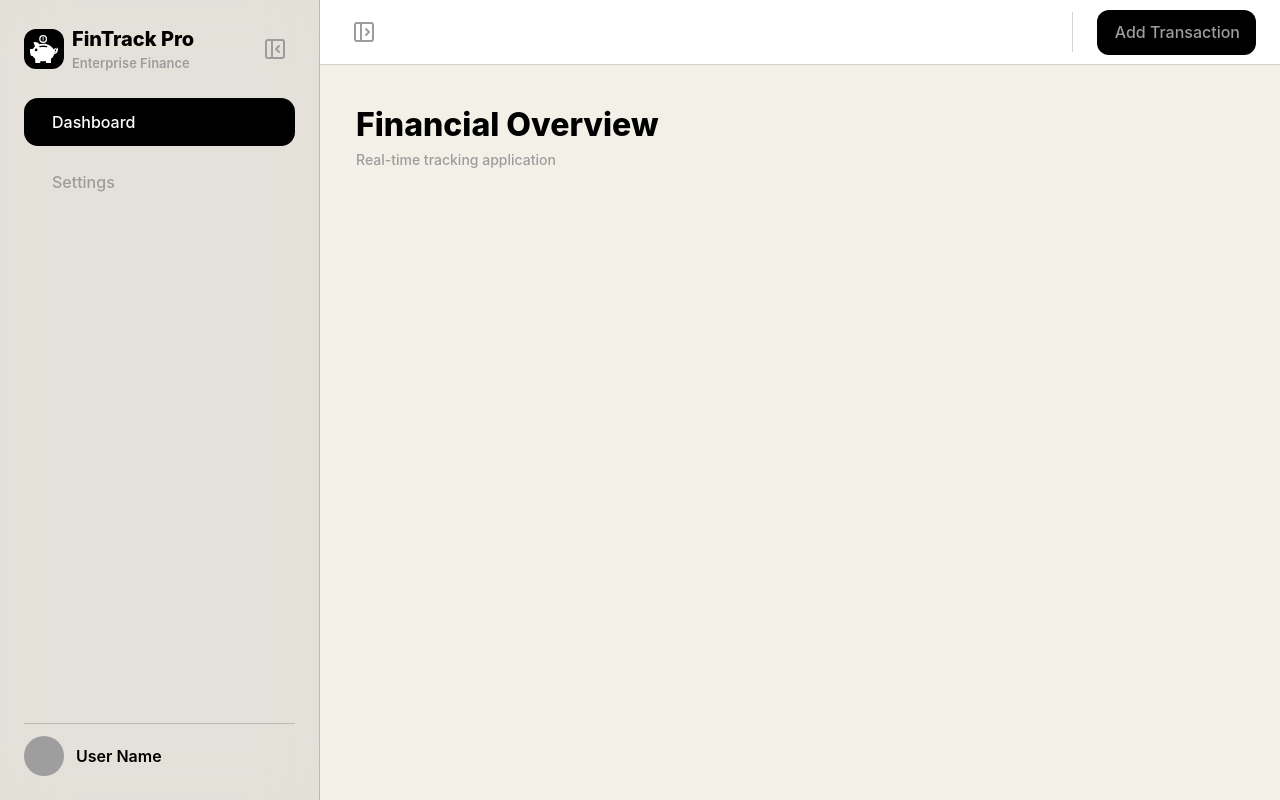
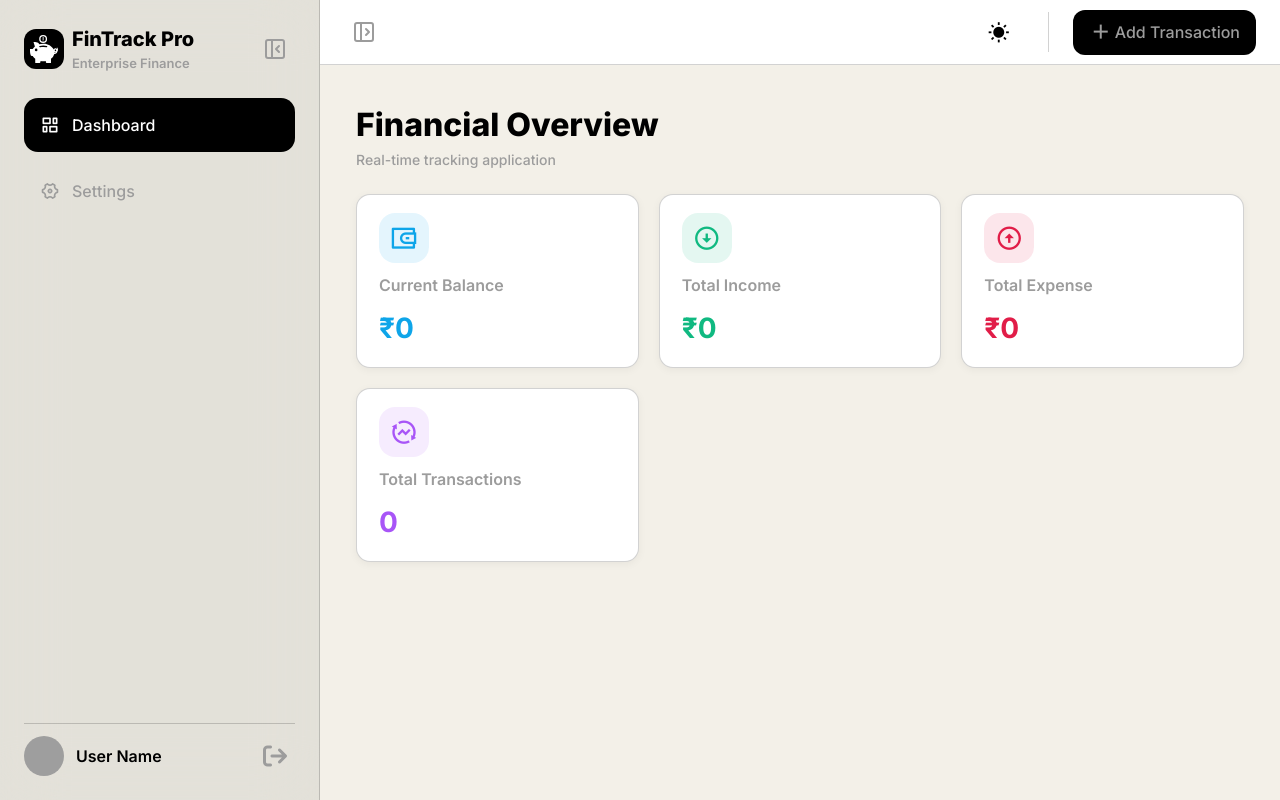
Before and after one commit to Bismay-exe/expense-tracker-redux, a React (Vite) app: page / in a window 1280 px wide. Built offline with nearby package versions, Linux system fonts and the light colour scheme; grey boxes are pictures that could not be loaded.

Commit message:
feat(ui): add StatCard component with hardcoded overview stats on Dashboard

```diff
--- /dev/null
+++ b/src/components/dashboard/StatCard.jsx
@@ -0,0 +1,15 @@
+import React from 'react'
+
+const StatCard = ({ icon, label, value, iconColor, iconBg }) => {
+  return (
+    <div className="card overview-card">
+      <div className="icon-box" style={{ background: iconBg }}>
+        <i className={icon} style={{ color: iconColor }}></i>
+      </div>
+      <h4>{label}</h4>
+      <h1 style={{ color: iconColor }}>{value}</h1>
+    </div>
+  )
+}
+
+export default StatCard
--- a/src/index.css
+++ b/src/index.css
@@ -1,5 +1,3 @@
-@import "tailwindcss";
-
 /* ─── Google Fonts ─────────────────────────────────────────── */
 @import url('https://fonts.googleapis.com/css2?family=Inter:ital,opsz,wght@0,14..32,100..900;1,14..32,100..900&display=swap');
 
@@ -8,6 +6,8 @@
 
 /* ─── Font Awesome ─────────────────────────────────────────── */
 @import url('https://cdnjs.cloudflare.com/ajax/libs/font-awesome/6.4.0/css/all.min.css');
+
+@import "tailwindcss";
 
 /* ─── CSS Variables ────────────────────────────────────────── */
 :root,
--- a/src/pages/Dashboard.jsx
+++ b/src/pages/Dashboard.jsx
@@ -1,6 +1,7 @@
 import React from 'react'
 import Sidebar from '../components/layout/Sidebar'
 import Navbar from '../components/layout/Navbar'
+import StatCard from '../components/dashboard/StatCard'
 
 const Dashboard = () => {
   return (
@@ -15,7 +16,40 @@ const Dashboard = () => {
             <h1>Financial Overview</h1>
             <p>Real-time tracking application</p>
           </div>
-          {/* StatCards, Chart, TransactionTable will come next */}
+
+          {/* Stat Cards */}
+          <div className="cards">
+            <StatCard
+              icon="ri-wallet-3-line"
+              label="Current Balance"
+              value="₹0"
+              iconColor="var(--blue)"
+              iconBg="var(--blue-bg)"
+            />
+            <StatCard
+              icon="ri-arrow-down-circle-line"
+              label="Total Income"
+              value="₹0"
+              iconColor="var(--green)"
+              iconBg="var(--green-bg)"
+            />
+            <StatCard
+              icon="ri-arrow-up-circle-line"
+              label="Total Expense"
+              value="₹0"
+              iconColor="var(--red)"
+              iconBg="var(--red-bg)"
+            />
+            <StatCard
+              icon="ri-exchange-funds-line"
+              label="Total Transactions"
+              value="0"
+              iconColor="var(--purple)"
+              iconBg="var(--purple-bg)"
+            />
+          </div>
+
+          {/* CashFlowChart and TransactionTable coming in next phases */}
         </section>
       </div>
     </main>
```
